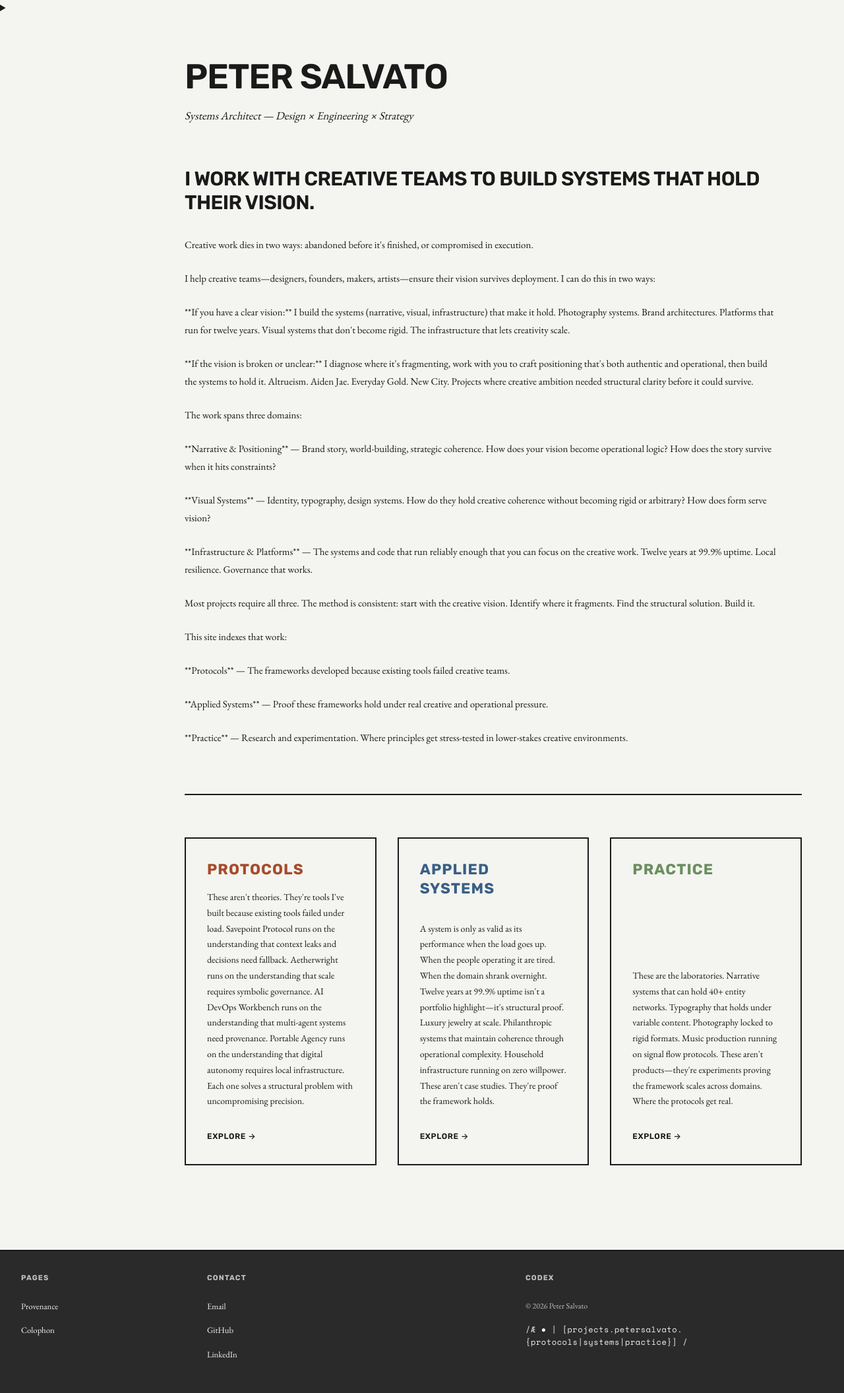
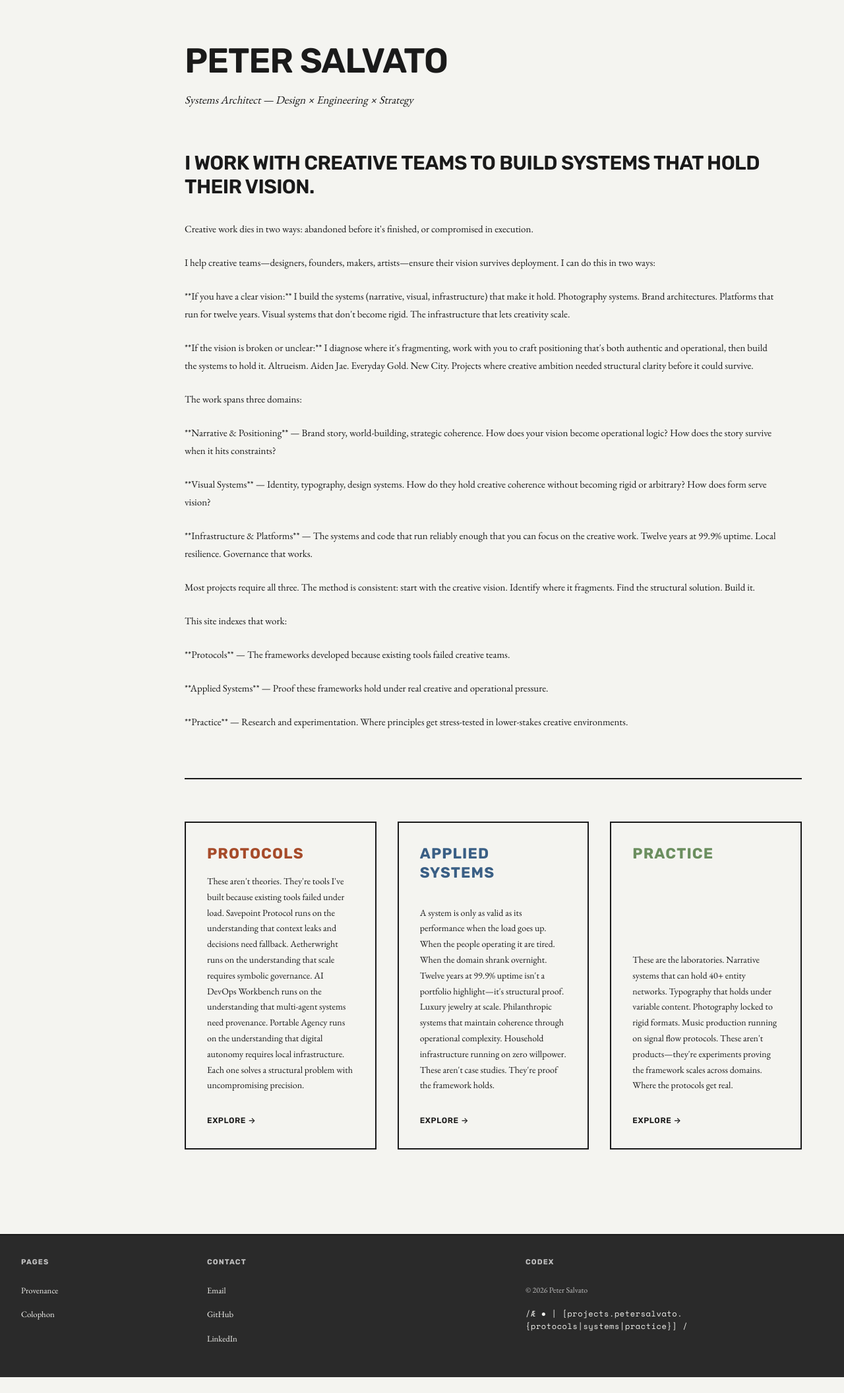
Before and after one commit to PeterSalvato/petersalvato-constellation, a Jekyll site: the page built from index.md, in a window 1280 px wide. Shown: the whole page at 66% size. Built offline with Jekyll 4.4.1, drawn with Linux system fonts in a browser that asks for light colours; after the commit the page ends 2087 px from its top, so only the background shows below that.

Commit message:
refactor: remove old desktop-first media queries
- Delete all @media (max-width: ...) breakpoints (7 removed)
- Move mobile hamburger menu to mobile base (no media query)
- Keep only new mobile-first structure:
  - Mobile base: hamburger menu and collapsed layout
  - min-width: 600px: vertical tablet with narrower sidebar
  - min-width: 900px: desktop with full layout
- Build verified successful (no errors)
- Cascade maintained with proper show/hide rules

Co-Authored-By: Claude Haiku 4.5 <noreply@anthropic.com>

```diff
--- a/assets/css/main.scss
+++ b/assets/css/main.scss
@@ -1350,10 +1350,6 @@ pre {
 
 .image-gallery--square {
   grid-template-columns: repeat(2, 1fr);
-
-  @media (max-width: 768px) {
-    grid-template-columns: 1fr;
-  }
 }
 
 .image-gallery--wide {
@@ -1362,14 +1358,6 @@ pre {
 
 .image-gallery--three-col {
   grid-template-columns: repeat(3, 1fr);
-
-  @media (max-width: 768px) {
-    grid-template-columns: repeat(2, 1fr);
-  }
-
-  @media (max-width: 512px) {
-    grid-template-columns: 1fr;
-  }
 }
 
 .image-placeholder {
@@ -1419,10 +1407,6 @@ pre {
   grid-template-columns: repeat(2, 1fr);
   gap: $gap-large;
   margin: $gap-large 0;
-
-  @media (max-width: 768px) {
-    grid-template-columns: 1fr;
-  }
 }
 
 // Visual section dividers
@@ -1449,37 +1433,10 @@ pre {
 // RESPONSIVE (Tablet / Mobile)
 // ============================================================================
 
-@media (max-width: 1024px) {
-  .protocol-layout,
-  .system-layout {
-    grid-template-columns: 1fr;
-    gap: $gap-large;
-
-    .protocol-specs,
-    .system-specs {
-      display: grid;
-      grid-template-columns: repeat(2, 1fr);
-      gap: $gap-large;
-    }
-  }
-}
-
-@media (max-width: 768px) {
-  .artifact-gallery {
-    grid-template-columns: 1fr !important;
-  }
-
-  .protocol-specs,
-  .system-specs {
-    grid-template-columns: 1fr !important;
-  }
-}
-
-// ============================================================================
-// MOBILE HAMBURGER MENU (< 600px)
-// ============================================================================
-
-@media (max-width: 600px) {
+// ============================================================================
+// MOBILE HAMBURGER MENU (Mobile Base - No Media Query)
+// ============================================================================
+
 // Hide sidebar by default on mobile
 #sidebar-nav {
   position: fixed;
@@ -1540,7 +1497,6 @@ pre {
   padding: 40px 20px;
   padding-top: 70px; // Space for hamburger
 }
-}
 
 // ============================================================================
 // VERTICAL TABLET (600px - 900px)
@@ -1630,4 +1586,9 @@ pre {
   .artifact-gallery {
     grid-template-columns: repeat(auto-fit, minmax(300px, 1fr));
   }
-}
+
+  // Hamburger icon hidden (sidebar is visible)
+  .hamburger-icon {
+    display: none;
+  }
+}
```
Lines whose indentation alone changed are shown as unchanged.
